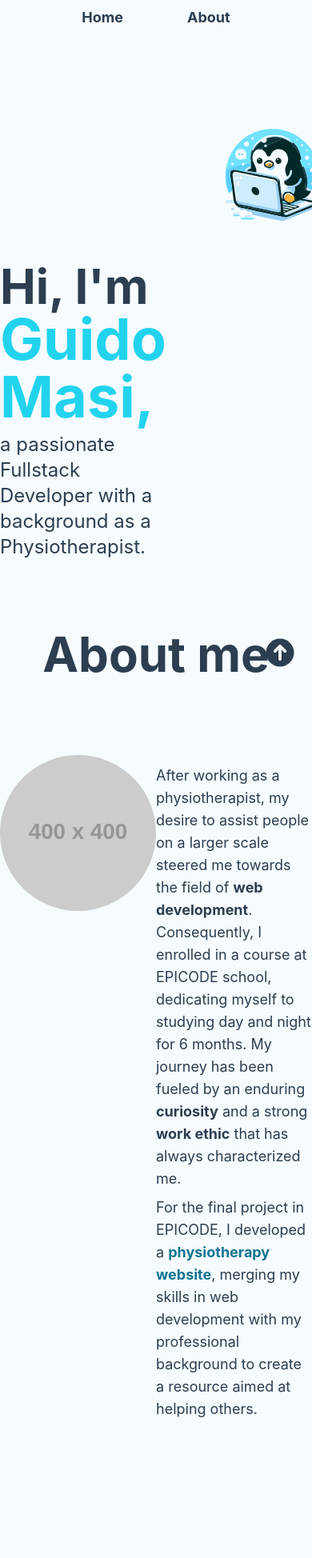
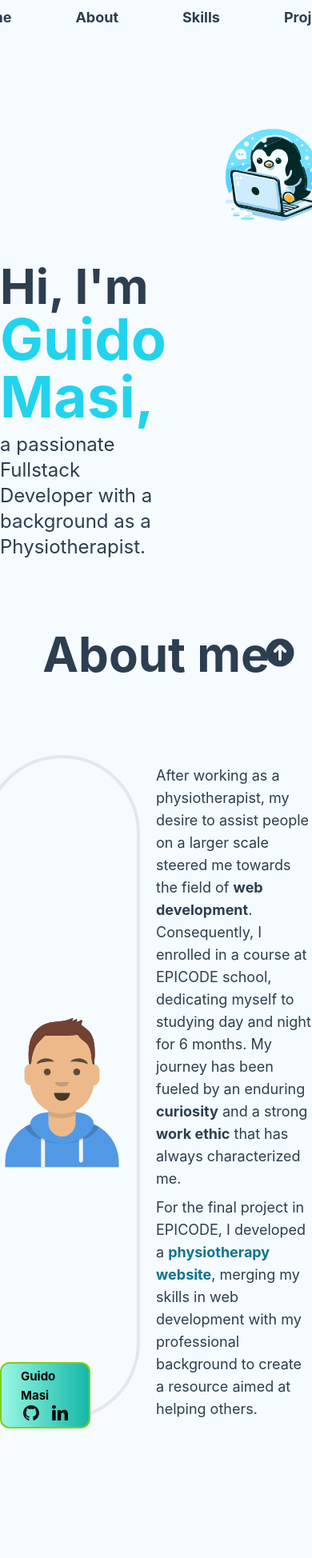
Before and after one commit to guimasi1/Portfolio, a Vue app: page / in a window 390 px wide. Shown: the top 1948 px of the page at 80% size. Built offline with nearby package versions, Linux system fonts and the light colour scheme.

Commit message:
adds animations

```diff
--- a/package.json
+++ b/package.json
@@ -14,6 +14,7 @@
   },
   "dependencies": {
     "@heroicons/vue": "^2.1.1",
+    "@vueuse/motion": "^2.1.0",
     "pinia": "^2.1.7",
     "vue": "^3.4.15",
     "vue-router": "^4.2.5"
--- a/src/App.vue
+++ b/src/App.vue
@@ -12,10 +12,20 @@ import FooterItem from '@/components/FooterItem.vue'
         class="font-bold text-lg hover:bg-cyan-400 hover:text-white px-4 py-1 rounded-2xl"
         >Home</RouterLink
       >
-      <RouterLink
-        to="/about"
+      <a
+        href="#about"
         class="font-bold text-lg hover:bg-cyan-400 hover:text-white px-4 py-1 rounded-2xl"
-        >About</RouterLink
+        >About</a
+      >
+      <a
+        href="#skills"
+        class="font-bold text-lg hover:bg-cyan-400 hover:text-white px-4 py-1 rounded-2xl"
+        >Skills</a
+      >
+      <a
+        href="#projects"
+        class="font-bold text-lg hover:bg-cyan-400 hover:text-white px-4 py-1 rounded-2xl"
+        >Projects</a
       >
     </nav>
     <div>
@@ -26,4 +36,8 @@ import FooterItem from '@/components/FooterItem.vue'
   </div>
 </template>
 
-<style></style>
+<style>
+html {
+  scroll-behavior: smooth;
+}
+</style>
--- a/src/components/AboutItem.vue
+++ b/src/components/AboutItem.vue
@@ -3,10 +3,42 @@
     <div>
       <p class="text-center border-solid text-6xl rounded-lg px-5 py-2 font-bold mb-4">About me</p>
       <div class="grid grid-cols-6 mt-20">
-        <div class="col-span-3">
-          <img class="rounded-full mt-2" src="https://placehold.co/400x400" alt="placeholder" />
+        <div
+          class="col-span-3 flex justify-center relative"
+          v-motion
+          :initial="{ opacity: 0, y: 50 }"
+          :visibleOnce="{ opacity: 1, y: 0, transition: { duration: 700, delay: 400 } }"
+        >
+          <img
+            class="mt-2 me-10 rounded-full border-4"
+            src="../assets/avataaars (1).svg"
+            alt="placeholder"
+          />
+          <div
+            class="border-2 border-lime-500 rounded-xl px-6 pt-1 pb-2 absolute container-icons flex flex-col z-1 bg-gradient-to-r from-teal-200 to-teal-500"
+          >
+            <p class="font-bold text-black">Guido Masi</p>
+            <div class="flex justify-center gap-4">
+              <a href="https://github.com/guimasi1" class="w-5" rel="nofollow" target="_blank">
+                <img src="../assets/github-icon-1.svg" alt="github"
+              /></a>
+              <a
+                class="w-5"
+                href="https://www.linkedin.com/in/guido-masi-fullstack-dev/"
+                rel="nofollow"
+                target="_blank"
+              >
+                <img src="../assets/linkedin-icon-1.svg" alt="linkedin"
+              /></a>
+            </div>
+          </div>
         </div>
-        <div class="text-lg mt-5 col-span-3 flex flex-col justify-center">
+        <div
+          class="text-lg mt-5 col-span-3 flex flex-col justify-center"
+          v-motion
+          :initial="{ opacity: 0, y: 50 }"
+          :visibleOnce="{ opacity: 1, y: 0, transition: { duration: 500, delay: 600 } }"
+        >
           <p>
             After working as a physiotherapist, my desire to assist people on a larger scale steered
             me towards the field of <strong>web development</strong>. Consequently, I enrolled in a
@@ -31,4 +63,9 @@
   </div>
 </template>
 
-<style></style>
+<style>
+.container-icons {
+  bottom: -10px;
+  right: 42%;
+}
+</style>
--- a/src/components/FooterItem.vue
+++ b/src/components/FooterItem.vue
@@ -1,5 +1,5 @@
 <template>
-  <div class="bg-cyan-400 py-5">
+  <div class="bg-cyan-500 py-5">
     <div class="container mx-auto flex justify-between">
       <a href="mailto: masiguido1@gmail.com"> <p class="text-sm">masiguido1@gmail.com</p></a>
       <div class="flex gap-5">
--- a/src/components/HomepageItem.vue
+++ b/src/components/HomepageItem.vue
@@ -1,8 +1,22 @@
 <template>
   <div id="home" class="container grid grid-cols-6 mt-20 mx-auto">
     <div class="col-span-3 flex-column pt-52">
-      <p class="font-bold text-6xl">Hi, I'm</p>
-      <p class="font-bold text-7xl text-cyan-400">Guido Masi,</p>
+      <p
+        class="font-bold text-6xl"
+        v-motion
+        :initial="{ opacity: 0, y: 50 }"
+        :visibleOnce="{ opacity: 1, y: 0, transition: { duration: 200 } }"
+      >
+        Hi, I'm
+      </p>
+      <p
+        class="font-bold text-7xl text-cyan-400"
+        v-motion
+        :initial="{ opacity: 0, y: 50 }"
+        :visibleOnce="{ opacity: 1, y: 0, transition: { duration: 500 } }"
+      >
+        Guido Masi,
+      </p>
       <p class="mt-2 text-2xl">
         a passionate Fullstack Developer with a background as a Physiotherapist.
       </p>
--- a/src/components/ProjectsItem.vue
+++ b/src/components/ProjectsItem.vue
@@ -4,7 +4,12 @@
       <p class="text-center text-6xl px-5 py-2 font-bold mb-12">Last projects</p>
 
       <div class="grid px-5 lg:grid-flow-col lg:gap-5">
-        <div class="mb-10">
+        <div
+          class="mb-10"
+          v-motion
+          :initial="{ opacity: 0, x: -80 }"
+          :visibleOnce="{ opacity: 1, x: 0, transition: { duration: 900 } }"
+        >
           <a
             href="https://github.com/guimasi1/FRONTEND_FINAL_PROJECT"
             rel="nofollow"
@@ -26,7 +31,12 @@
             </div>
           </a>
         </div>
-        <div class="mb-10">
+        <div
+          class="mb-10"
+          v-motion
+          :initial="{ opacity: 0, y: 80 }"
+          :visibleOnce="{ opacity: 1, y: 0, transition: { duration: 900 } }"
+        >
           <a href="https://github.com/guimasi1/U3-W2-D5" rel="nofollow" target="_blank">
             <div class="shadow-2xl rounded-3xl cursor-pointer pb-2 card-project">
               <img
@@ -44,7 +54,12 @@
             </div>
           </a>
         </div>
-        <div class="mb-10">
+        <div
+          class="mb-10"
+          v-motion
+          :initial="{ opacity: 0, x: 80 }"
+          :visibleOnce="{ opacity: 1, x: 0, transition: { duration: 900 } }"
+        >
           <a href="https://modestini-logopedia.netlify.app/" rel="nofollow" target="_blank">
             <div class="shadow-2xl rounded-3xl cursor-pointer pb-2 card-project">
               <img
--- a/src/components/SkillsItem.vue
+++ b/src/components/SkillsItem.vue
@@ -4,59 +4,64 @@
       <p class="text-center border-solid text-6xl px-5 py-2 font-bold mb-4">Skills</p>
       <div class="text-center">
         <p class="text-2xl font-bold">The skills, tools and technologies that I studied</p>
-        <div class="grid sm:grid-cols-4 lg:grid-cols-6 gap-12 w-1/2 mx-auto mt-10">
-          <div class="flex align-middle">
+        <div
+          class="grid sm:grid-cols-4 lg:grid-cols-6 gap-12 w-1/2 mx-auto mt-10"
+          v-motion
+          :initial="{ opacity: 0 }"
+          :visibleOnce="{ opacity: 1, transition: { duration: 1000 } }"
+        >
+          <div class="flex align-middle hover:scale-125 duration-200">
             <img src="../assets/git-icon.svg" alt="" />
           </div>
-          <div class="flex justify-center align-middle">
+          <div class="flex justify-center align-middle hover:scale-125 duration-200">
             <img src="../assets/bootstrap-5-1.svg" alt="" />
           </div>
-          <div class="flex justify-center align-middle">
+          <div class="flex justify-center align-middle hover:scale-125 duration-200">
             <img class="" src="../assets/css-3.svg" alt="" />
           </div>
-          <div class="flex align-middle justify-center">
+          <div class="flex align-middle justify-center hover:scale-125 duration-200">
             <img class="" src="../assets/html-1.svg" alt="" />
           </div>
-          <div class="flex align-middle justify-center">
+          <div class="flex align-middle justify-center hover:scale-125 duration-200">
             <img src="../assets/java-icon.svg" alt="" />
           </div>
-          <div class="flex align-middle justify-center">
+          <div class="flex align-middle justify-center hover:scale-125 duration-200">
             <img src="../assets/React-icon.svg" alt="" />
           </div>
-          <div class="flex align-middle justify-center">
+          <div class="flex align-middle justify-center hover:scale-125 duration-200">
             <img src="../assets/redux.svg" alt="" />
           </div>
-          <div class="flex align-middle justify-center">
+          <div class="flex align-middle justify-center hover:scale-125 duration-200">
             <img src="../assets/spring-3.svg" alt="" />
           </div>
-          <div class="flex align-middle justify-center">
+          <div class="flex align-middle justify-center hover:scale-125 duration-200">
             <img src="../assets/tailwind-css-2.svg" alt="" />
           </div>
-          <div class="flex align-middle justify-center">
+          <div class="flex align-middle justify-center hover:scale-125 duration-200">
             <img src="../assets/Unofficial_JavaScript_logo_2.svg" alt="" />
           </div>
-          <div class="flex align-middle justify-center">
+          <div class="flex align-middle justify-center hover:scale-125 duration-200">
             <img src="../assets/vue-9.svg" alt="" />
           </div>
-          <div class="flex align-middle justify-center">
+          <div class="flex align-middle justify-center hover:scale-125 duration-200">
             <img class="w-1/2" src="../assets/MongoDB_Logomark_ForestGreen.svg" alt="" />
           </div>
-          <div class="flex align-middle justify-center">
+          <div class="flex align-middle justify-center hover:scale-125 duration-200">
             <img src="../assets/nodejs-icon.svg" alt="" />
           </div>
-          <div class="flex align-middle justify-center">
+          <div class="flex align-middle justify-center hover:scale-125 duration-200">
             <img src="../assets/ts-logo-128.svg" alt="" />
           </div>
-          <div class="flex align-middle justify-center">
+          <div class="flex align-middle justify-center hover:scale-125 duration-200">
             <img src="../assets/PostgreSQL_logo.3colors.svg" alt="" />
           </div>
-          <div class="flex align-middle justify-center">
+          <div class="flex align-middle justify-center hover:scale-125 duration-200">
             <img src="../assets/visual-studio-code-1.svg" alt="" />
           </div>
-          <div class="flex align-middle justify-center">
+          <div class="flex align-middle justify-center hover:scale-125 duration-200">
             <img src="../assets/jb_beam.svg" alt="" />
           </div>
-          <div class="flex align-middle justify-center">
+          <div class="flex align-middle justify-center hover:scale-125 duration-200">
             <img class="w-2/3" src="../assets/Figma-logo.svg" alt="" />
           </div>
         </div>
--- a/src/main.ts
+++ b/src/main.ts
@@ -5,10 +5,12 @@ import { createPinia } from 'pinia'
 
 import App from './App.vue'
 import router from './router'
+import { MotionPlugin } from '@vueuse/motion'
 
 const app = createApp(App)
 
 app.use(createPinia())
+app.use(MotionPlugin)
 app.use(router)
 
 app.mount('#app')
```
Also changed, not shown: src/assets/avataaars (1).svg (added), 1 other file (tests, documents, lock files or other folders).
